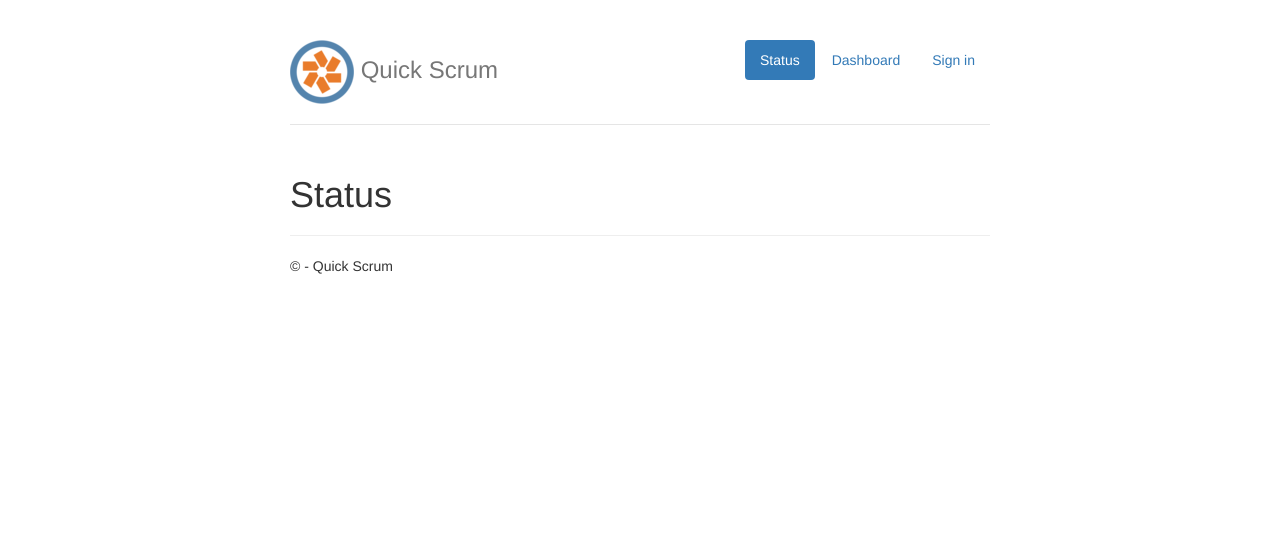
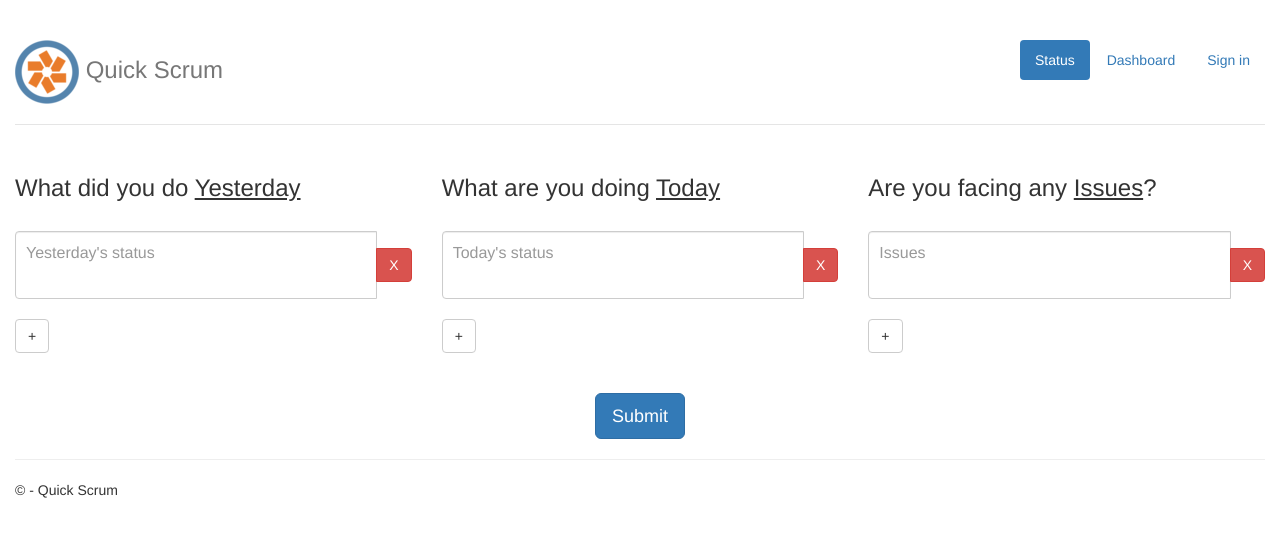
Before and after one commit to sunnytambi/QuickScrum, a Django app: template QuickScrum/app/templates/app/status.html in a window 1280 px wide. Shown: the top 537 px of the page. Run offline with Django 3.2, Linux system fonts and the light colour scheme; the template is opened without the code that fills it: values that come from a table or form of the project are taken from there, others are empty; some libraries are stand-ins or nearby versions.

Commit message:
Added template UI for all the pages (status, readstatus, dashboard).

```diff
--- a/QuickScrum/QuickScrum/urls.py
+++ b/QuickScrum/QuickScrum/urls.py
@@ -5,22 +5,25 @@ Definition of urls for QuickScrum.
 from datetime import datetime
 from django.conf.urls import patterns, include, url
 from app.forms import BootstrapAuthenticationForm
+from app.views import status, readstatus, dashboard, home, contact, about
 
 # Uncomment the next lines to enable the admin:
 # from django.conf.urls import include
 from django.contrib import admin
+from django.contrib.auth.views import login, logout
 admin.autodiscover()
 
-urlpatterns = patterns('',
-    # Examples:
-    url(r'^status$', 'app.views.status', name='status'),
-    url(r'^dashboard$', 'app.views.dashboard', name='dashboard'),
+urlpatterns = [
+    url(r'^$', status, name='status'),
+    url(r'^status/$', status, name='status'),
+    url(r'^readstatus/$', readstatus, name='readstatus'),
+    url(r'^dashboard$', dashboard, name='dashboard'),
 
-    url(r'^home$', 'app.views.home', name='home'),
-    url(r'^contact$', 'app.views.contact', name='contact'),
-    url(r'^about', 'app.views.about', name='about'),
+    url(r'^home$', home, name='home'),
+    url(r'^contact$', contact, name='contact'),
+    url(r'^about$', about, name='about'),
     url(r'^login/$',
-        'django.contrib.auth.views.login',
+        login,
         {
             'template_name': 'app/Signin.html',
             'authentication_form': BootstrapAuthenticationForm,
@@ -32,7 +35,7 @@ urlpatterns = patterns('',
         },
         name='login'),
     url(r'^logout$',
-        'django.contrib.auth.views.logout',
+        logout,
         {
             'next_page': '/',
         },
@@ -43,4 +46,4 @@ urlpatterns = patterns('',
 
     # Uncomment the next line to enable the admin:
     url(r'^admin/', include(admin.site.urls)),
-)
+]
--- a/QuickScrum/app/static/app/content/site.css
+++ b/QuickScrum/app/static/app/content/site.css
@@ -14,6 +14,8 @@ input,
 select,
 textarea {
     max-width: 280px;
+    outline: none;
+    resize: none;
 }
 
 /* styles for validation helpers */
@@ -40,3 +42,17 @@ input[type="checkbox"].input-validation-error {
 .validation-summary-valid {
     display: none;
 }
+
+.form-generic .form-control {
+  position: relative;
+  height: auto;
+  -webkit-box-sizing: border-box;
+     -moz-box-sizing: border-box;
+          box-sizing: border-box;
+  padding: 10px;
+  font-size: 16px;
+  max-width:100%;
+}
+.form-generic .form-control:focus {
+  z-index: 2;
+}
--- /dev/null
+++ b/QuickScrum/app/static/app/content/status.css
@@ -0,0 +1,26 @@
+.status-box
+{
+    border: 1px solid gray;
+    position:relative;
+}
+.status-box .textbox
+{
+    outline:none;
+    border:1px solid red;
+}
+.status-box button
+{
+    z-index:10;
+    position:absolute;
+    right:0;
+    top:0;
+    display:none;
+}
+.status-box:hover button
+{
+    display:block;
+}
+.status-box:active button, .status-box:focus button
+{
+    display:none;
+}
--- a/QuickScrum/app/templates/app/Signin.html
+++ b/QuickScrum/app/templates/app/Signin.html
@@ -6,7 +6,7 @@
 <!-- Custom styles for this template -->
 <link rel="stylesheet" type="text/css" href="{% static 'app/content/signin.css' %}" />
 
-<form class="form-signin" action="." method="post">
+<form class="form-signin form-generic" action="." method="post">
 	{% csrf_token %}
 
 	<h2 class="form-signin-heading">Please sign in</h2>
--- a/QuickScrum/app/templates/app/layout.html
+++ b/QuickScrum/app/templates/app/layout.html
@@ -1,5 +1,5 @@
 <!DOCTYPE html>
-<html>
+<html lang="en">
 <head>
 
     <meta charset="utf-8" />
@@ -36,13 +36,13 @@
 
 <body>
     {#<div class="navbar navbar-inverse navbar-fixed-top">#}
-        <div class="container">
+        <div class="container-fluid">
             <div class="header clearfix">
                 <nav>
                   <ul class="nav nav-pills pull-right">
-                    <li role="presentation" class="active" name="status"><a href="/status">Status</a></li>
-                    <li role="presentation" name="dashboard"><a href="/dashboard">Dashboard</a></li>
-                      {% include 'app/loginpartial.html' %}
+                    <li role="presentation" class="active" name="status"><a href="{% url 'status' %}">Status</a></li>
+                    <li role="presentation" name="dashboard"><a href="{% url 'dashboard' %}">Dashboard</a></li>
+                      {% include 'app/partials/loginpartial.html' %}
                   </ul>
                 </nav>
                 <h3 class="text-muted">
@@ -54,7 +54,7 @@
         </div>
     {#</div>#}
 
-    <div class="container body-content">
+    <div class="container-fluid body-content">
 {% block content %}{% endblock %}
         <hr/>
         <footer>
@@ -70,6 +70,9 @@
         if (window.location.pathname.indexOf('login') != -1) {
             $("li[name='login']").addClass("active");
         }
+        else if (window.location.pathname.indexOf('readstatus') != -1) {
+            // dont highlight any nav bar
+        }
         else if (window.location.pathname.indexOf('status') != -1) {
             $("li[name='status']").addClass("active");
         }
--- a/QuickScrum/app/templates/app/loginpartial.html
+++ b/QuickScrum/app/templates/app/partials/loginpartial.html
@@ -1,5 +1,5 @@
 {% if user.is_authenticated %}
-<form id="logoutForm" action="/logout" method="post" style="display:inline-block">
+<form id="logoutForm" action="{% url 'logout' %}" method="post" style="display:inline-block">
     {% csrf_token %}
     <ul class="nav nav-pills pull-right">
         <li role="presentation"><span class="navbar-brand" style="padding:10px 15px;">Hello {{ user.username }}!</span></li>
--- /dev/null
+++ b/QuickScrum/app/templates/app/partials/statustextboxpartial.html
@@ -0,0 +1,6 @@
+<div class='input-group'>
+    <textarea placeholder='{{placeholder}}' class='form-control' required></textarea>
+    <span class='input-group-btn'>
+        <button class='btn btn-danger btn-delete' type='button'>X</button>
+    </span>
+</div><!-- /input-group -->
--- a/QuickScrum/app/templates/app/status.html
+++ b/QuickScrum/app/templates/app/status.html
@@ -1,16 +1,81 @@
 {% extends "app/layout.html" %}
 
 {% block content %}
-{% load staticfiles %}
+{% load static %}
 
-<h1>Status</h1>
+<!-- Custom styles for this template -->
+<link rel="stylesheet" type="text/css" href="{% static 'app/content/status.css' %}" />
+
+<form class="form-generic" action="." method="post">
+	{% csrf_token %}
+
+    <div class="row">
+        <div class="yesterday col-md-4">
+	        <h3>What did you do <u>Yesterday</u></h3>
+	        <div class="statuses">
+                {#<input type="text" placeholder="Yesterday's status" class='form-control' required />#}
+                {% include "app/partials/statustextboxpartial.html" with placeholder="Yesterday&#39;s status" %}
+            </div>
+            <br />
+            <button type="button" class="btn btn-default btn-add-more" data-container="Yesterday&#39;s status">+</button>
+        </div>
+        <div class="today col-md-4">
+	        <h3>What are you doing <u>Today</u></h3>
+            <div class="statuses">
+                {% include "app/partials/statustextboxpartial.html" with placeholder="Today&#39;s status" %}
+	            {#<input type="text" placeholder="Today's status" class='form-control' required />#}
+            </div>
+            <br />
+            <button type="button" class="btn btn-default btn-add-more" data-container="Today&#39;s status">+</button>
+        </div>
+        <div class="issues col-md-4">
+	        <h3>Are you facing any <u>Issues</u>?</h3>
+            <div class="statuses">
+                {% include "app/partials/statustextboxpartial.html" with placeholder="Issues" %}
+                {#<input type="text" placeholder="Issues" class='form-control' required />#}
+            </div>
+            <br />
+            <button type="button" class="btn btn-default btn-add-more" data-container="Issues">+</button>
+        </div>
+	</div>
+    <br /><br />
+	<center><button class="btn btn-lg btn-primary" type="submit">Submit</button></center>
+
+	{% if form.errors %}
+	<p class="validation-summary-errors">Please enter correct statuses.</p>
+	{% endif %}
+</form>
 
 {% endblock %}
 
 
 {% block scripts %}
 
-    {% load staticfiles %}
     <script src="{% static 'app/scripts/jquery.validate.min.js' %}"></script>
+    <script>
+        var statustemplate = "{% spaceless %} {% include 'app/partials/statustextboxpartial.html' with placeholder='' %} {% endspaceless %}";
+        $(".btn-add-more").click(function(){
+            var container = $(this).data( "container" );
+            var sib = $(this).siblings(".statuses").append(statustemplate);
+            var last = sib.children(":last-child").children("textarea");
+            last.attr("placeholder", container);
+            registerDeleteHandler();
+        });
+
+        function registerDeleteHandler()
+        {
+            // Remove all delegated click handlers from all paragraphs
+            $(".btn-delete").off('click', "**" );
+
+            $(".btn-delete").on('click', function(){
+                var rootDiv = $(this).parents(".statuses");
+                var numChildren = rootDiv.children().length;
+                if(numChildren > 1)
+                {
+                    $(this).parents(".input-group").remove();
+                }
+            });
+        }
+    </script>
 
 {% endblock %}
```
Also changed, not shown: QuickScrum/QuickScrum/settings.py (+24 -14 lines), QuickScrum/app/models.py (+9 -0 lines), QuickScrum/app/static/app/content/signin.css (+1 -13 lines), QuickScrum/app/templates/app/dashboard.html (+20 -0 lines), QuickScrum/app/templates/app/readstatus.html (added, +36 -0 lines), QuickScrum/app/views.py (+13 -0 lines), QuickScrum/db.sqlite3, 3 other files.
